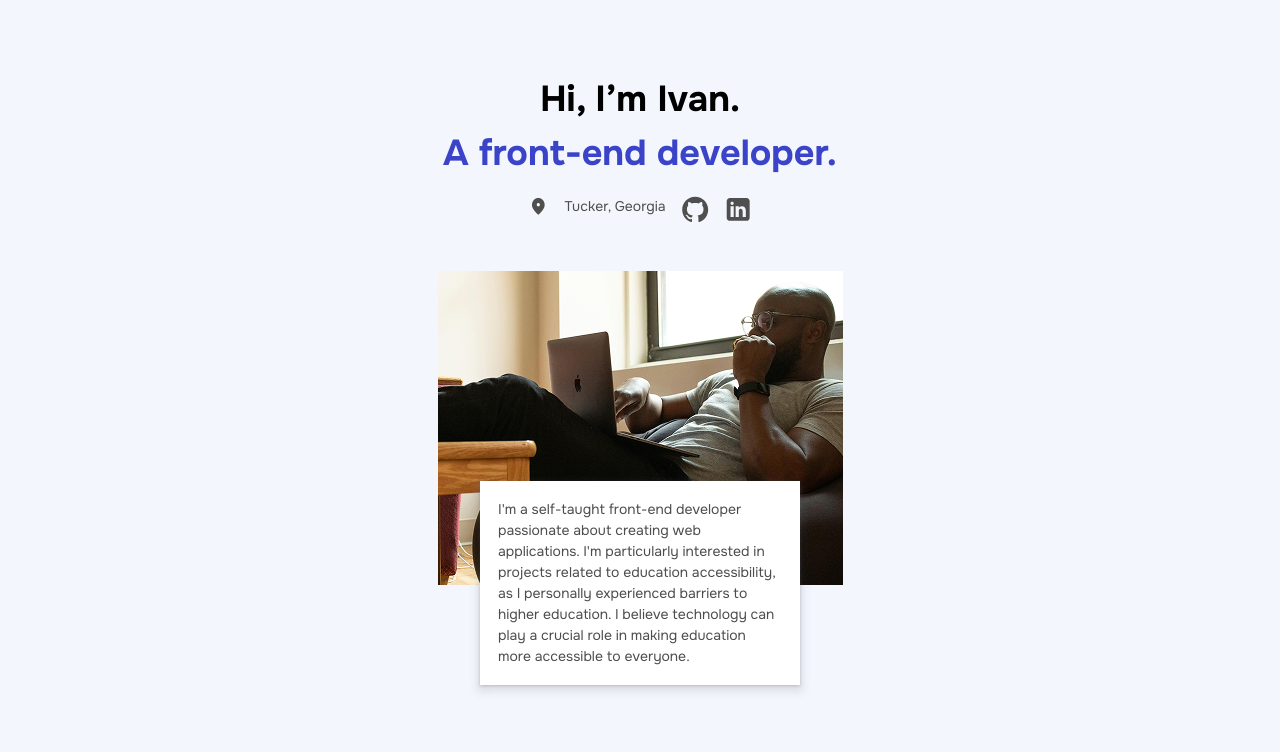
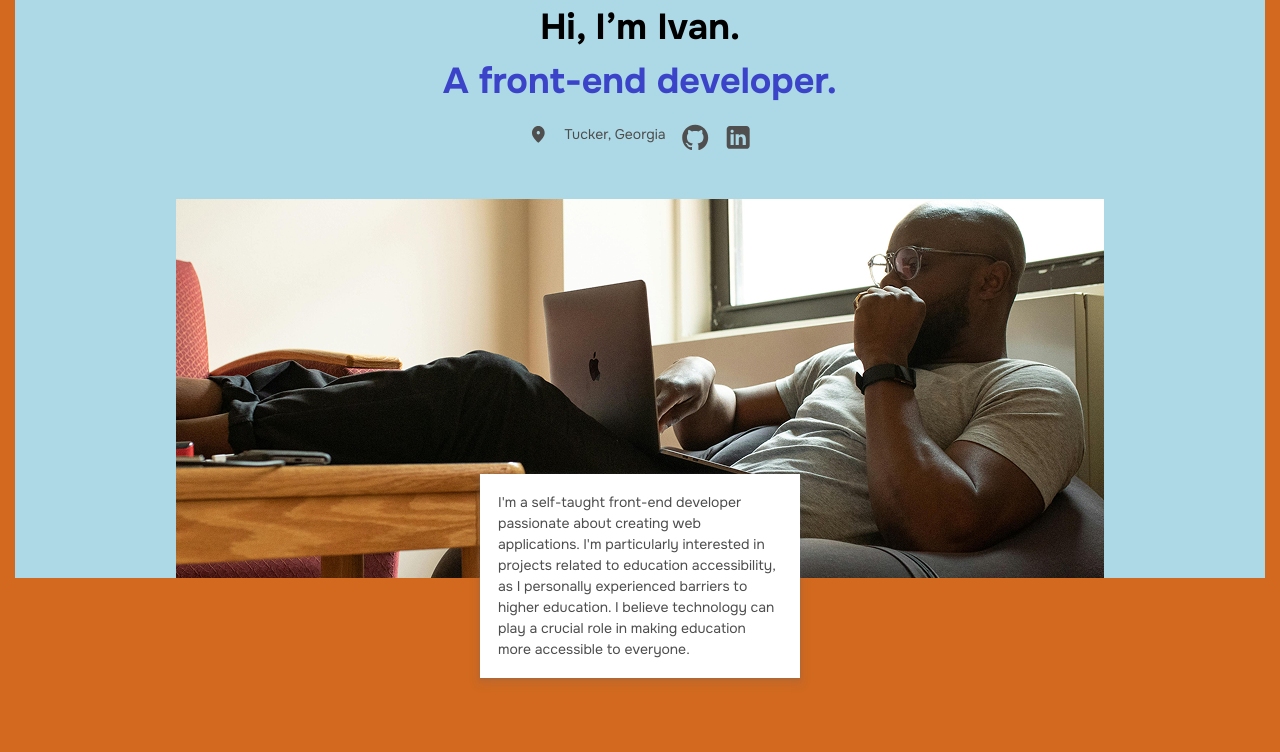
Before and after one commit to ivannissimrch/Portfolio, a Next.js app: page / in a window 1280 px wide. Shown: the top 752 px of the page. Built offline with nearby package versions, Linux system fonts and the light colour scheme.

Commit message:
Add tablet cover image

```diff
--- a/src/app/globals.css
+++ b/src/app/globals.css
@@ -89,6 +89,9 @@ select {
 
   /* 100px */
   --fs-800: 6.25rem;
+
+  /* 72px */
+  --fs-750: 4.5rem;
 
   /* 56px */
   --fs-700: 3.5rem;
@@ -206,6 +209,10 @@ select {
 .fs-800 {
   font-size: var(--fs-800);
 }
+.fs-750 {
+  font-size: var(--f-750);
+}
+
 .fs-700 {
   font-size: var(--fs-700);
 }
@@ -283,15 +290,6 @@ select {
   border: 0;
 }
 
-.mobile-container {
-  flex-direction: column;
-  /* justify-content: center; */
-  align-items: center;
-  padding: 0 15px;
-  gap: 72px;
-  height: 100%;
-}
-
 .title {
   font-family: var(--ff-sans-cond);
   font-size: var(--fs-500);
@@ -308,6 +306,15 @@ p {
   font-size: var(--fs-300);
 }
 
+.main-container {
+  flex-direction: column;
+  align-items: center;
+  padding: 0 15px;
+  gap: 72px;
+  height: 100%;
+  min-width: 372px;
+  background-color: chocolate;
+}
 /* -----------------------------End of the Utility Classes----------------------------- */
 
 /* ------------------------------------------------------------------------------------ */
@@ -318,6 +325,8 @@ p {
   position: relative;
   margin: 0 auto 104px auto;
   justify-content: center;
+  background-color: lightblue;
+  width: 100%;
 }
 
 .hero-intro {
@@ -329,8 +338,13 @@ p {
   padding-bottom: 32px;
 }
 
-.hero-image {
+.hero-image-phone {
   min-width: 375px;
+  display: block;
+}
+
+.hero-image-tablet {
+  display: none;
 }
 
 .hero-p {
@@ -357,6 +371,12 @@ p {
 /* ------------------------------------------------------------------------------------ */
 /* ---------------------------------------Projects Section------------------------------------- */
 /* ------------------------------------------------------------------------------------ */
+.projects-container {
+  background-color: cadetblue;
+  /* width: 393.88px; */
+  /* min-width: 375px */
+  width: 100%;
+}
 
 .projects-title {
   font-weight: 700;
@@ -366,6 +386,7 @@ p {
 
 .card-container {
   margin-bottom: 12px;
+  background-color: chocolate;
 }
 .card-title {
   padding: 24px;
@@ -380,12 +401,30 @@ p {
   font-family: var(--ff-sans-normal);
 }
 
+/* ------------------------------------------------------------------------------------ */
+/* ---------------------------------------Technologies Section------------------------------------- */
+/* ------------------------------------------------------------------------------------ */
+
+.technologies-container {
+  /* max-width: 393.88px; */
+  /* min-width: 375px; */
+  width: 100%;
+  background-color: lightpink;
+  /* height: 192px;
+  flex-wrap: wrap;
+  flex-direction: column;
+  align-items: center;
+  justify-content: center;
+  gap: 24px; */
+}
+
 .technologies-title {
   margin-bottom: 24px;
 }
 
-.technologies-container {
-  width: 396px;
+.technologies-icons-container {
+  width: 100%;
+  background-color: lightseagreen;
   height: 192px;
   flex-wrap: wrap;
   flex-direction: column;
@@ -395,6 +434,7 @@ p {
 }
 
 .technologies-icon-container {
+  background-color: yellow;
   display: flex;
   justify-content: center;
   align-items: center;
@@ -402,10 +442,17 @@ p {
   height: 60.2px;
 }
 
+/* ------------------------------------------------------------------------------------ */
+/* ---------------------------------------Working together Section------------------------------------- */
+/* ------------------------------------------------------------------------------------ */
+
 .working-together-container {
   flex-direction: column;
   padding: 32px;
   gap: 24px;
+  /* width: 393.88px; */
+  /* min-width: 375px; */
+  width: 100%;
 }
 
 .working-together-title {
@@ -422,19 +469,18 @@ p {
   line-height: 150%;
 }
 
+/* ------------------------------------------------------------------------------------ */
+/* ---------------------------------------Footer Section------------------------------------- */
+/* ------------------------------------------------------------------------------------ */
+
 .footer {
   justify-content: space-between;
-  min-width: 308px;
+  min-width: 375px;
 
   align-items: center;
   height: 42px;
   padding: 12px 0;
 }
-
-/* .footer-links {
-  justify-content: space-between;
-  background-color: red;
-} */
 
 .footer-links a {
   text-decoration: none;
@@ -442,8 +488,13 @@ p {
 }
 
 /* tablet  */
-@media (min-width: 35rem) {
-  .hero-p {
-    max-width: 610px;
+@media (min-width: 560px) {
+  .hero-image-tablet {
+    display: block;
+    min-width: 928px;
+    height: 378px;
+  }
+  .hero-image-phone {
+    display: none;
   }
 }
--- a/src/app/page.js
+++ b/src/app/page.js
@@ -6,7 +6,7 @@ import { PROJECTS_INFO } from "./projects_info";
 
 export default function Home() {
   return (
-    <main className="mobile-container flex  bg-accent padding-top-72 ">
+    <main className="main-container flex  bg-accent padding-top-72 ">
       <section className=" grid hero-container">
         <h1 id="title" className="ff-sans-normal h2 hero-intro">
           <div>Hi, I’m Ivan.</div>
@@ -49,7 +49,15 @@ export default function Home() {
           width={405}
           height={313}
           layout="responsive"
-          className="hero-image"
+          className="hero-image-phone "
+          alt="temp cover"
+        />
+        <Image
+          src="/images/tabletImageCover.png"
+          width={928}
+          height={378}
+          layout="responsive"
+          className="hero-image-tablet "
           alt="temp cover"
         />
 
@@ -66,7 +74,7 @@ export default function Home() {
           making education more accessible to everyone.
         </p>
       </section>
-      <section id="projects">
+      <section className="projects-container ">
         <h4 className="fs-400 projects-title ff-sans-normal">
           What I have been working on.
           <span className="text-blue">
@@ -79,7 +87,7 @@ export default function Home() {
         ))}
       </section>
 
-      <section className="">
+      <section className="technologies-container">
         <h3
           className="fs-400 flex ff-sans-normal technologies-title "
           style={{ gap: "0.5rem" }}
@@ -87,7 +95,7 @@ export default function Home() {
           Technologies I work with.
           <span className="text-blue">As a developer</span>
         </h3>
-        <section className="flex technologies-container">
+        <section className="flex technologies-icons-container">
           {TECHNOLOGIES_ICONS.map((icon, idx) => {
             return (
               <section key={idx} className="technologies-icon-container">
```
Also changed, not shown: public/images/tabletImageCover.png (added).
